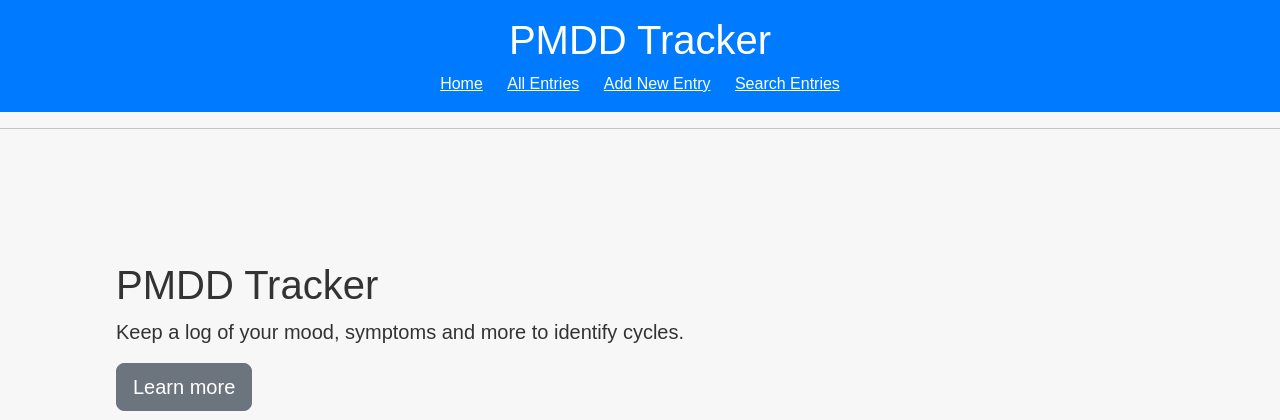
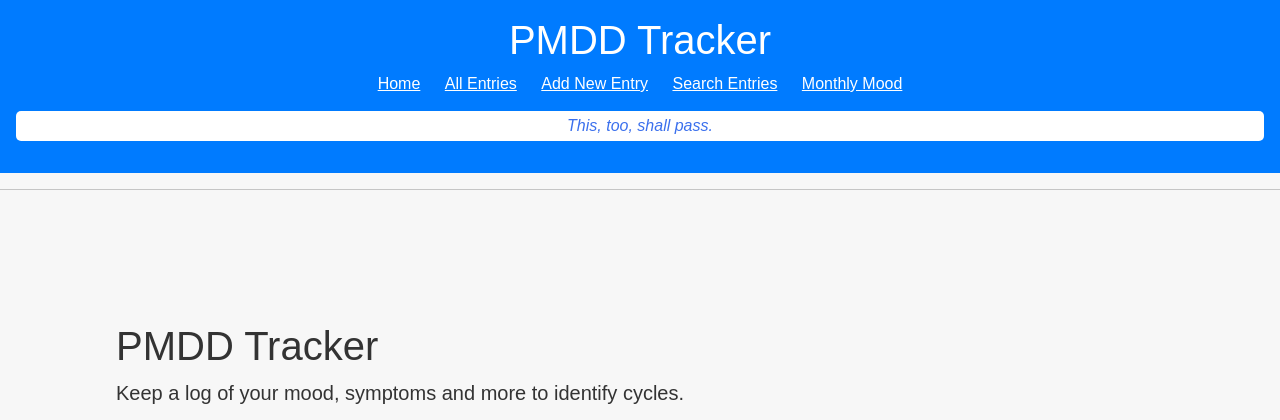
Before and after one commit to Leiracamera/clarityPMDD, a Node server app: page / in a window 1280 px wide. Shown: the top 420 px of the page. Run offline with Node 20, Linux system fonts and the light colour scheme; data that the repository does not hold is empty; some libraries are stand-ins or nearby versions.

Commit message:
Add API integration
- Add banner to Header that pulls quotes
from the public api (www.affirmations.dev)
- Feature added to refresh quote on each page reload

```diff
--- a/index.js
+++ b/index.js
@@ -3,6 +3,7 @@ import bodyParser from "body-parser";
 import pg from "pg";
 import dotenv from "dotenv";
 import expressLayouts from "express-ejs-layouts"
+import axios from "axios";
 
 
 
@@ -35,7 +36,19 @@ app.use(express.static('public'));
 app.use(bodyParser.urlencoded({ extended: true }));
 app.use(bodyParser.json());
 
+app.use(async (rex, res, next) => {
+    try {
+        const response = await axios.get("https://www.affirmations.dev/");
+        res.locals.quote = response.data.affirmation;
+    } catch (error) {
+        console.error("Error fetching the quote:", error.message);
+        res.locals.quote = "This, too, shall pass.";
+    }
+    next();
+});
+
 app.get("/", (req, res) => {
+
     res.render("index");
 });
 
--- a/public/main.css
+++ b/public/main.css
@@ -74,3 +74,12 @@ header {
     text-align: center;
 
 }
+
+.quote-banner {
+    background-color: rgb(255, 255, 255);
+    color: rgb(59, 112, 237);
+    font-style: italic;
+    margin-top: 15px;
+    padding: 3px;
+    border-radius: 5px;
+}
--- a/views/partials/header.ejs
+++ b/views/partials/header.ejs
@@ -7,6 +7,8 @@
         <a href="/entries" style="color: white; margin: 0 10px;">All Entries</a>
         <a href="/new-entry" style="color: white; margin: 0 10px;">Add New Entry</a>
         <a href="/search" style="color: white; margin: 0 10px;">Search Entries</a>
+        <a href="/analytics" style="color: white; margin: 0 10px;">Monthly Mood</a>
     </nav>
+        <p class="quote-banner"><%= quote %></p>
 </header>
 <hr>
```
